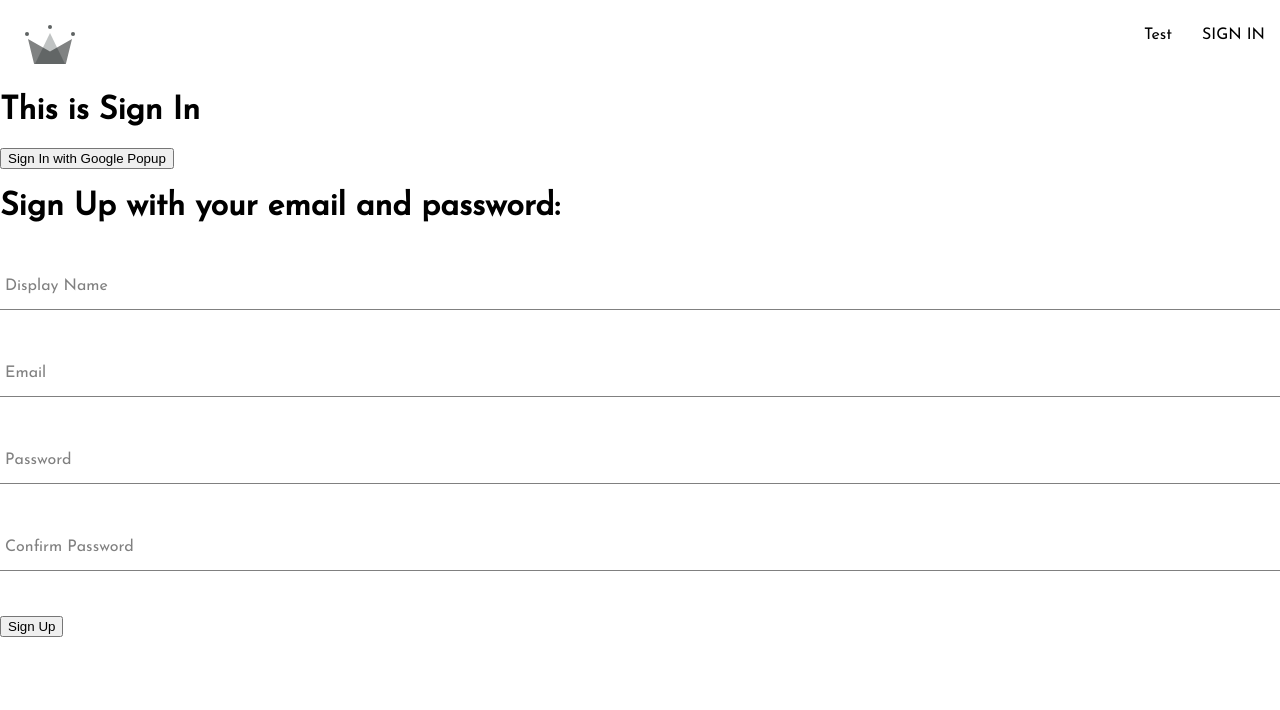
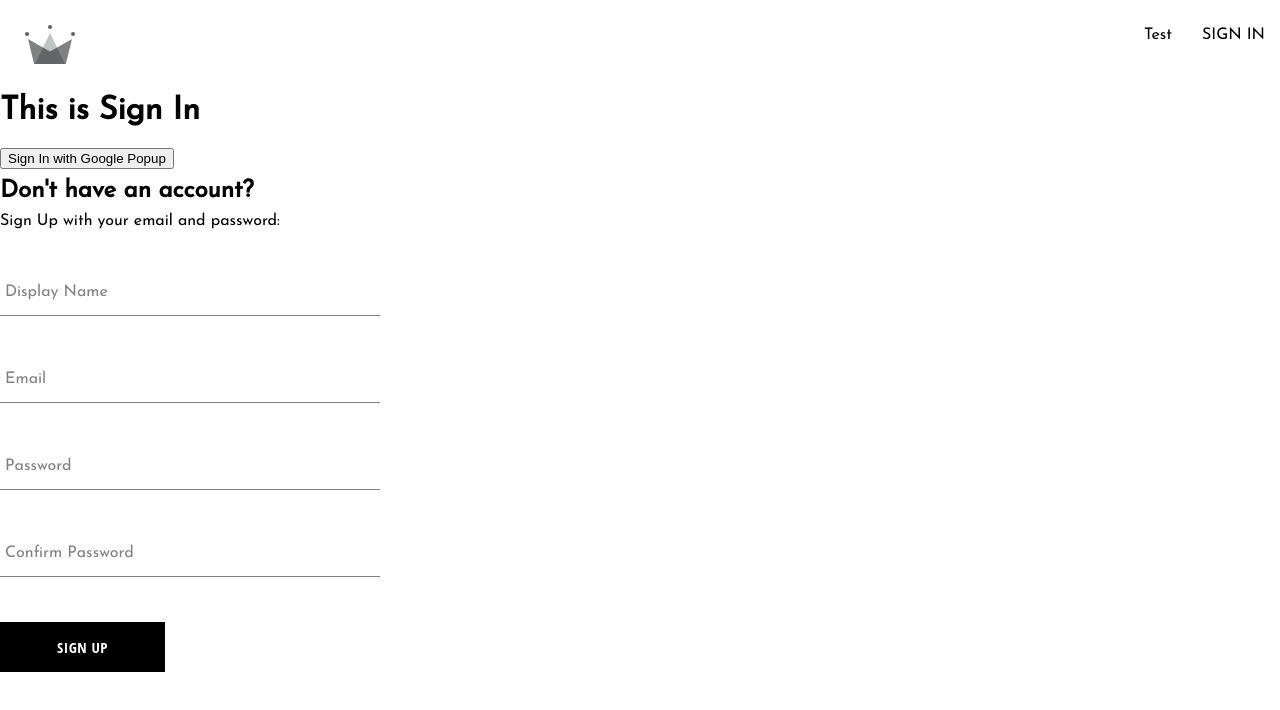
Before and after one commit to MiUlon/crwn-clothing5, a React (Create React App) app: page /sign-in in a window 1280 px wide. Shown: the top 710 px of the page. Built offline with nearby package versions, Linux system fonts and the light colour scheme.

Commit message:
adding Button component

```diff
--- /dev/null
+++ b/src/components/button/button.component.jsx
@@ -0,0 +1,16 @@
+import './button.styles.scss';
+
+const BUTTON_TYPE_CLASSES = {
+    google: 'google-sign-in',
+    inverted: 'inverted'
+};
+
+const Button = ({ children, buttonTypes, ...otherProps }) => {
+    return (
+        <button className={`button-container ${BUTTON_TYPE_CLASSES[buttonTypes]}`} {...otherProps}>
+            {children}
+        </button>
+    );
+};
+
+export default Button;
--- /dev/null
+++ b/src/components/button/button.styles.scss
@@ -0,0 +1,46 @@
+.button-container {
+    min-width: 165px;
+    width: auto;
+    height: 50px;
+    letter-spacing: 0.5px;
+    line-height: 50px;
+    padding: 0 35px 0 35px;
+    font-size: 15px;
+    background-color: black;
+    color: white;
+    text-transform: uppercase;
+    font-family: 'Open Sans Condensed';
+    font-weight: bolder;
+    border: none;
+    cursor: pointer;
+    display: flex;
+    justify-content: center;
+
+    &:hover {
+      background-color: white;
+      color: black;
+      border: 1px solid black;
+    }
+
+    &.google-sign-in {
+      background-color: #4285f4;
+      color: white;
+
+      &:hover {
+        background-color: #357ae8;
+        border: none;
+      }
+    }
+
+    &.inverted {
+      background-color: white;
+      color: black;
+      border: 1px solid black;
+
+      &:hover {
+        background-color: black;
+        color: white;
+        border: none;
+      }
+    }
+  }
--- a/src/components/sign-up-form/sign-up-form.component.jsx
+++ b/src/components/sign-up-form/sign-up-form.component.jsx
@@ -1,6 +1,8 @@
 import { useState } from "react";
 import FormInput from "../form-input/form-input.component";
+import Button from "../button/button.component";
 import { createAuthUserWithEmailAndPassword, createUserDocumentFromAuth } from '../../utils/firebase/firebase.utils';
+import './sign-up-form.styles.scss';
 
 const defaultFormFields = {
     displayName: '',
@@ -48,8 +50,9 @@
     };
 
     return (
-        <div>
-            <h1>Sign Up with your email and password:</h1>
+        <div className='sign-up-container'>
+            <h2>Don't have an account?</h2>
+            <span>Sign Up with your email and password:</span>
             <form onSubmit={handleSubmit}>
                 <FormInput label='Display Name' required type='text' onChange={handleChange} name='displayName' value={displayName} />
 
@@ -59,7 +62,7 @@
 
                 <FormInput label='Confirm Password' required type='password' onChange={handleChange} name='confirmPassword' value={confirmPassword} />
 
-                <button type='submit'>Sign Up</button>
+                <Button type='submit'>Sign Up</Button>
             </form>
         </div>
     )
--- /dev/null
+++ b/src/components/sign-up-form/sign-up-form.styles.scss
@@ -0,0 +1,9 @@
+.sign-up-container {
+    display: flex;
+    flex-direction: column;
+    width: 380px;
+
+    h2 {
+        margin: 10px 0;
+    }
+}
```
